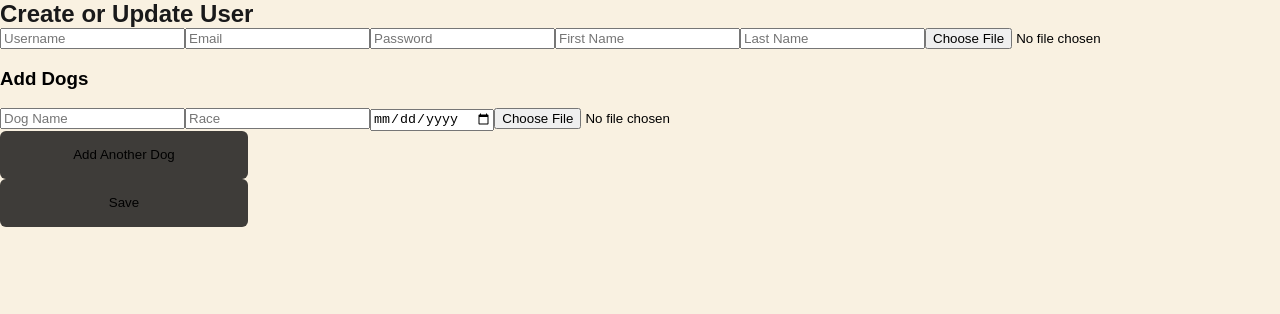
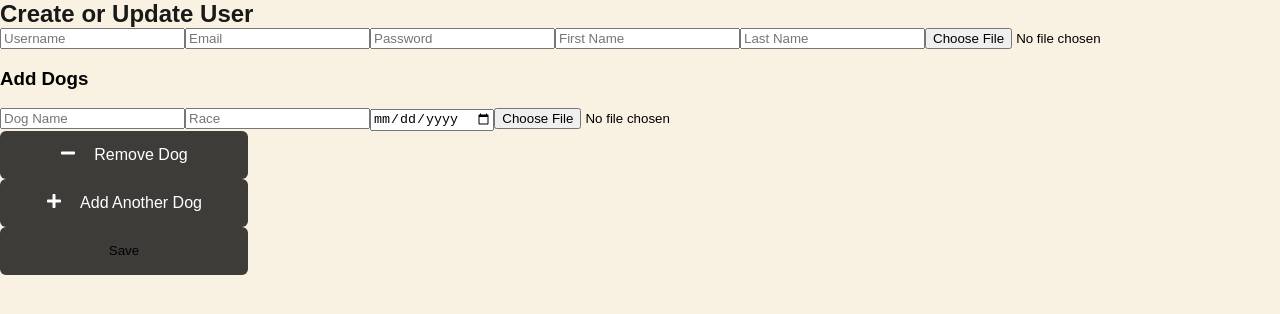
Before and after one commit to mariahenriksen1/dogpal, a React (Vite) app in the folder client/: page /createUser in a window 1280 px wide. Shown: the top 314 px of the page. Built offline with nearby package versions, Linux system fonts and the light colour scheme; what parse would draw is missing.

Commit message:
remove dog button added to the sign up

```diff
--- a/client/src/components/SignUp/SignUp.tsx
+++ b/client/src/components/SignUp/SignUp.tsx
@@ -1,6 +1,7 @@
 import React, { useState } from "react";
 import { saveUserAndDogs } from "../../hooks/useUserAndDogs";
 import { Dog } from "../../Interface";
+import { AddNewDogButton } from "../AddNewDogButton/AddNewDogButton";
 
 const CreateUserAndDog: React.FC = () => {
   const [userData, setUserData] = useState({
@@ -89,6 +90,10 @@ const CreateUserAndDog: React.FC = () => {
         updatedAt: "",
       },
     ]);
+  };
+
+  const handleRemoveDog = (index: number) => {
+    setDogs(dogs.filter((_, i) => i !== index));
   };
 
   const handleSubmit = async () => {
@@ -184,9 +189,18 @@ const CreateUserAndDog: React.FC = () => {
             type="file"
             onChange={(e) => handleDogPictureChange(index, e)}
           />
+
+          {/* Add Remove Dog Button */}
+          <AddNewDogButton
+            label="Remove Dog"
+            iconType="remove"
+            onClick={() => handleRemoveDog(index)}
+          />
         </div>
       ))}
-      <button onClick={handleAddDog}>Add Another Dog</button>
+
+      {/* Add Add Dog Button */}
+      <AddNewDogButton label="Add Another Dog" iconType="add" onClick={handleAddDog} />
       <button onClick={handleSubmit} disabled={loading}>
         {loading ? "Saving..." : "Save"}
       </button>
```
